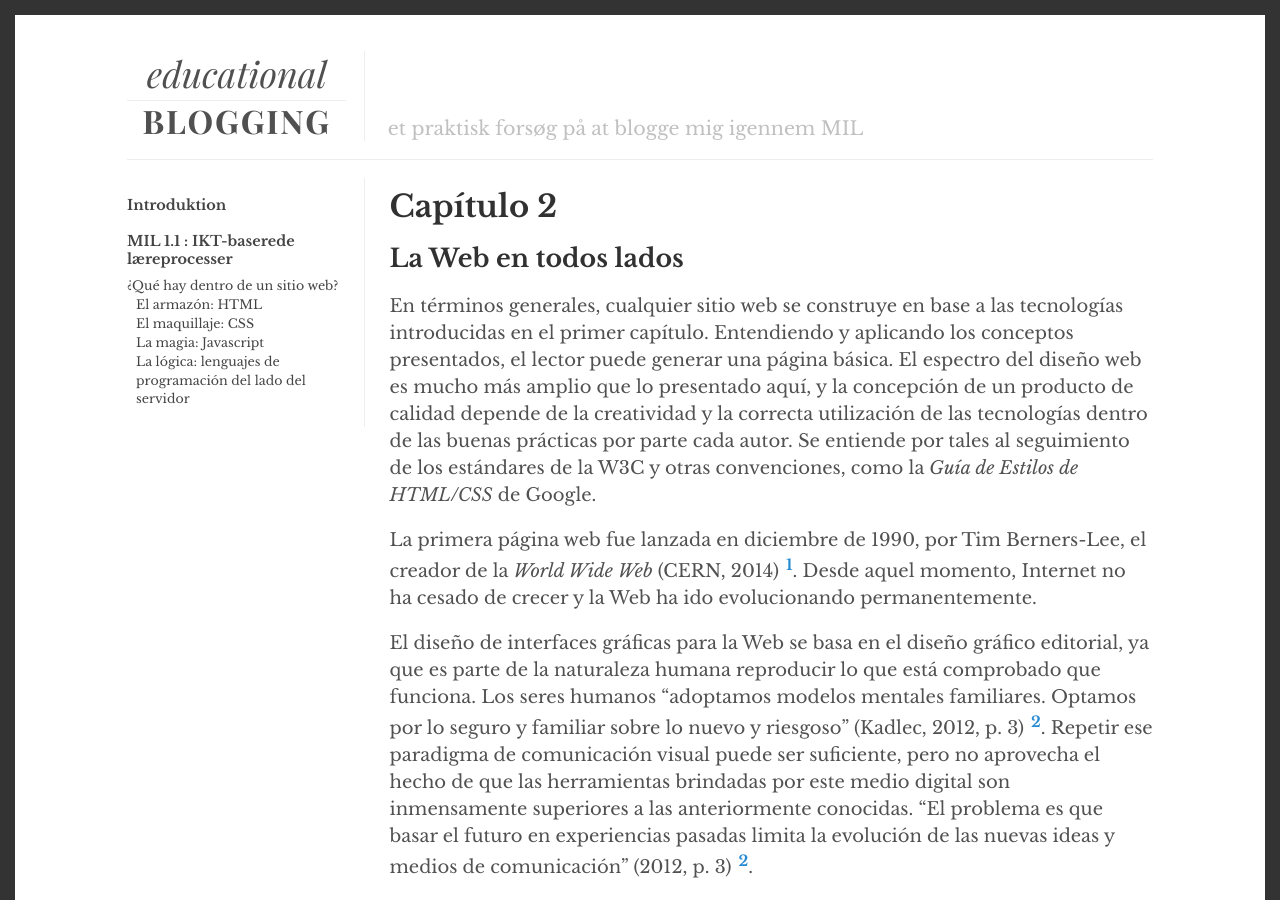
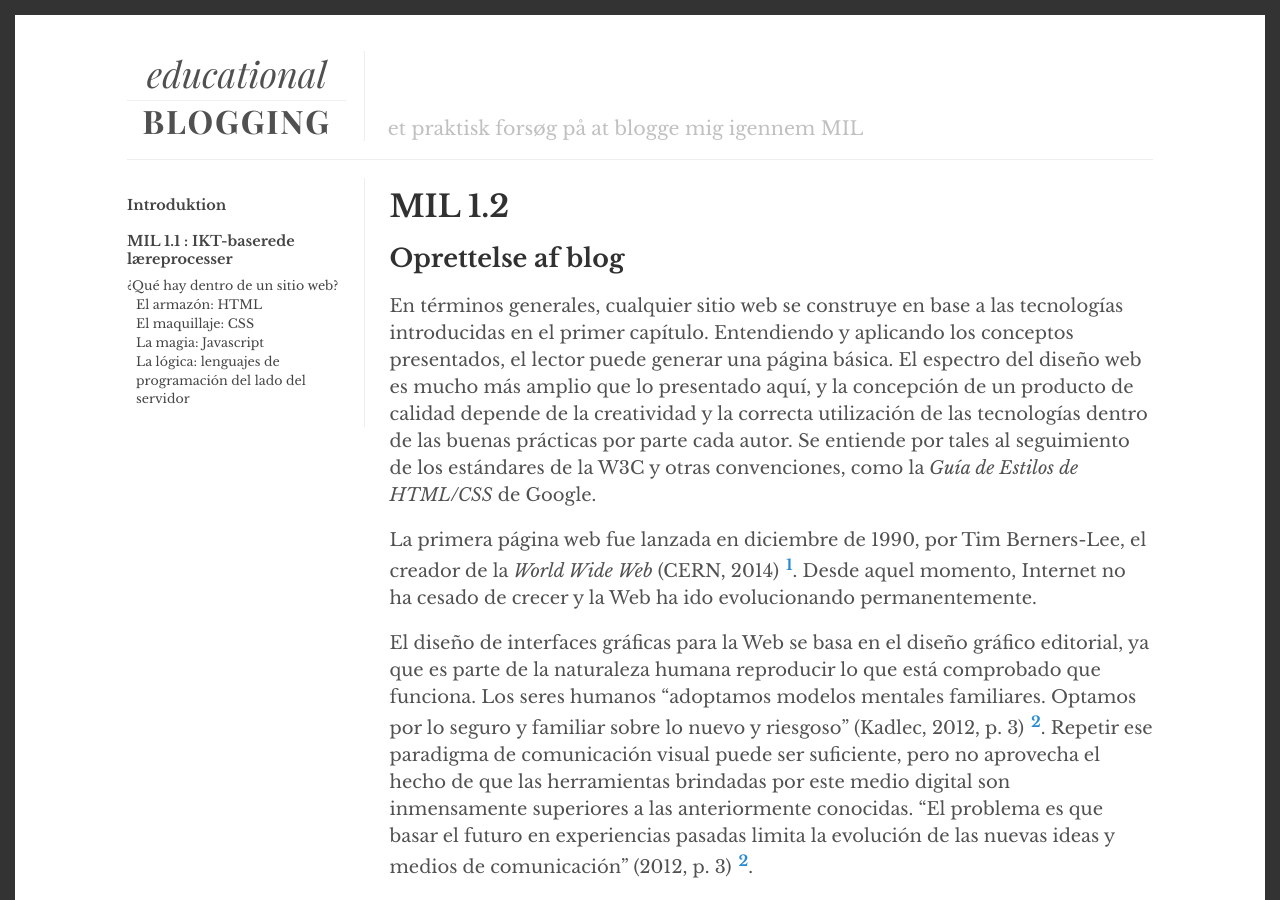
Before and after one commit to alexanderrae/educational-blogging, a Jekyll site: the page built from _capitulos/oprettelse-af-blog/index.md, in a window 1280 px wide and 900 px high. Built offline with Jekyll 4.4.1, drawn with Linux system fonts in a browser that asks for light colours; comment, search, counter and statistics services are not loaded.

Commit message:
Updated Index

```diff
--- a/_capitulos/oprettelse-af-blog/index.md
+++ b/_capitulos/oprettelse-af-blog/index.md
@@ -1,10 +1,10 @@
 ---
-title: La Web en todos lados
+title: Oprettelse af blog
 permalink: en-todos-lados/
 position: 4
+chapter: MIL 1.2
+comments: true
 layout: capitulo
-chapter: Capítulo 2
-comments: true
 ---
 
 En términos generales, cualquier sitio web se construye en base a las tecnologías introducidas en el primer capítulo. Entendiendo y aplicando los conceptos presentados, el lector puede generar una página básica. El espectro del diseño web es mucho más amplio que lo presentado aquí, y la concepción de un producto de calidad depende de la creatividad y la correcta utilización de las tecnologías dentro de las buenas prácticas por parte cada autor. Se entiende por tales al seguimiento de los estándares de la W3C y otras convenciones, como la _Guía de Estilos de HTML/CSS_ de Google.
```
